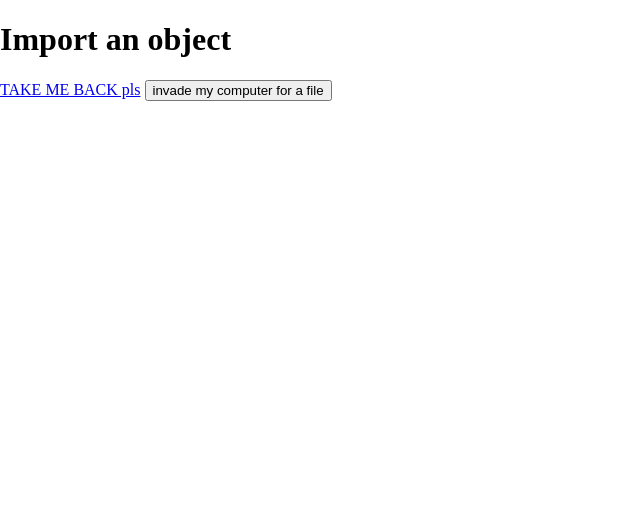
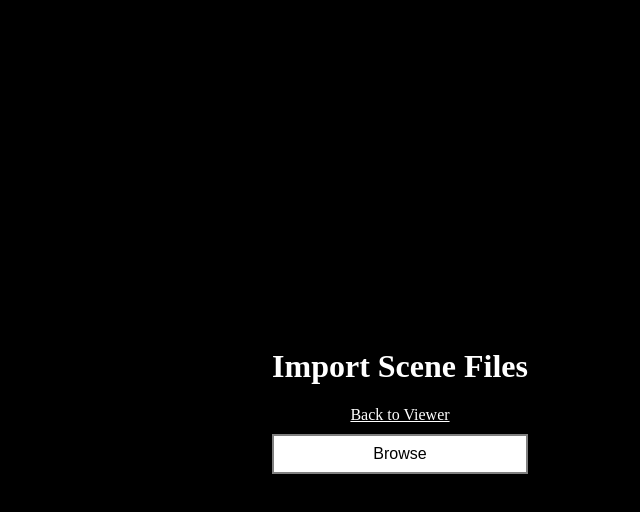
Before and after one commit to Mifras/holoview-electron-threejs-viewer, an Electron app: page import.html in a window 800 px wide. Shown: the whole page, without its empty margins (0-640 px from the left). Drawn offline with Linux system fonts and the light colour scheme.

Commit message:
update ui

```diff
--- a/import.html
+++ b/import.html
@@ -4,11 +4,35 @@
     <meta charset="UTF-8">
     <title>Import</title>
     <meta http-equiv="Content-Security-Policy" content="script-src 'self' 'unsafe-inline';" />
+    <style>
+      body {
+        background-color: black;
+        color: white;
+        margin: 0;
+        display: flex;
+        justify-content: center;
+        align-items: center;
+        height: 100vh;
+        text-align: center;
+      }
+      button {
+        display: block;
+        background: white;
+        border: 2px solid grey;
+        width: 100%;
+        height: 40px;
+        font-size: 1em;
+        margin-top: 10px;
+      }
+      a {
+        color: white;
+      }
+    </style>
 </head>
-<body style="margin: 0">
-    <h1>Import an object</h1>
-    <a href="./viewer.html">TAKE ME BACK pls</a>
-    <button id="upload">invade my computer for a file</button>
+<body">
+    <h1>Import Scene Files</h1>
+    <a href="./viewer.html">Back to Viewer</a>
+    <button id="upload">Browse</button>
     <script type="module" src="./objectLoader.js"></script>
 </body>
 </html>
```
Also changed, not shown: viewer.html (+10 -2 lines).
